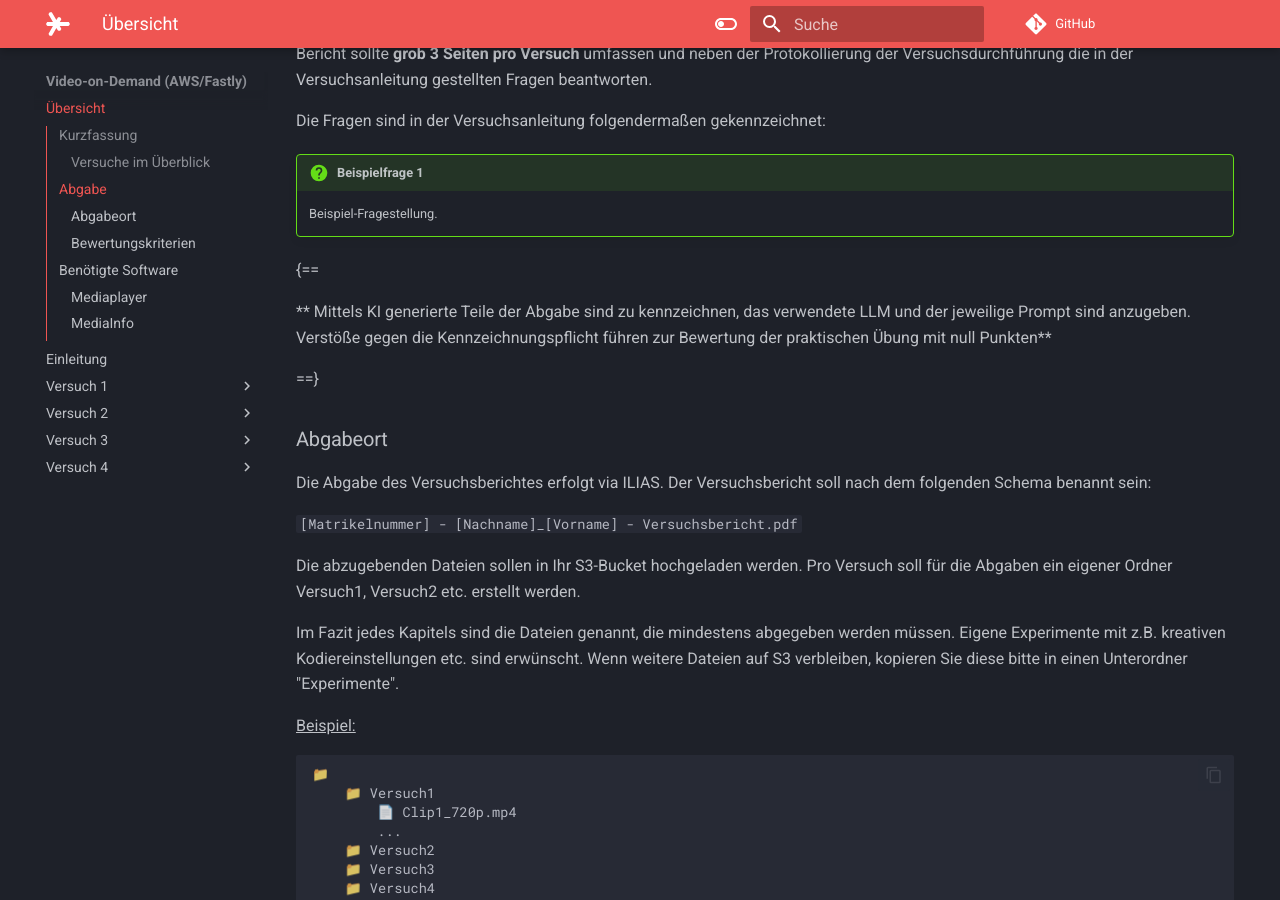
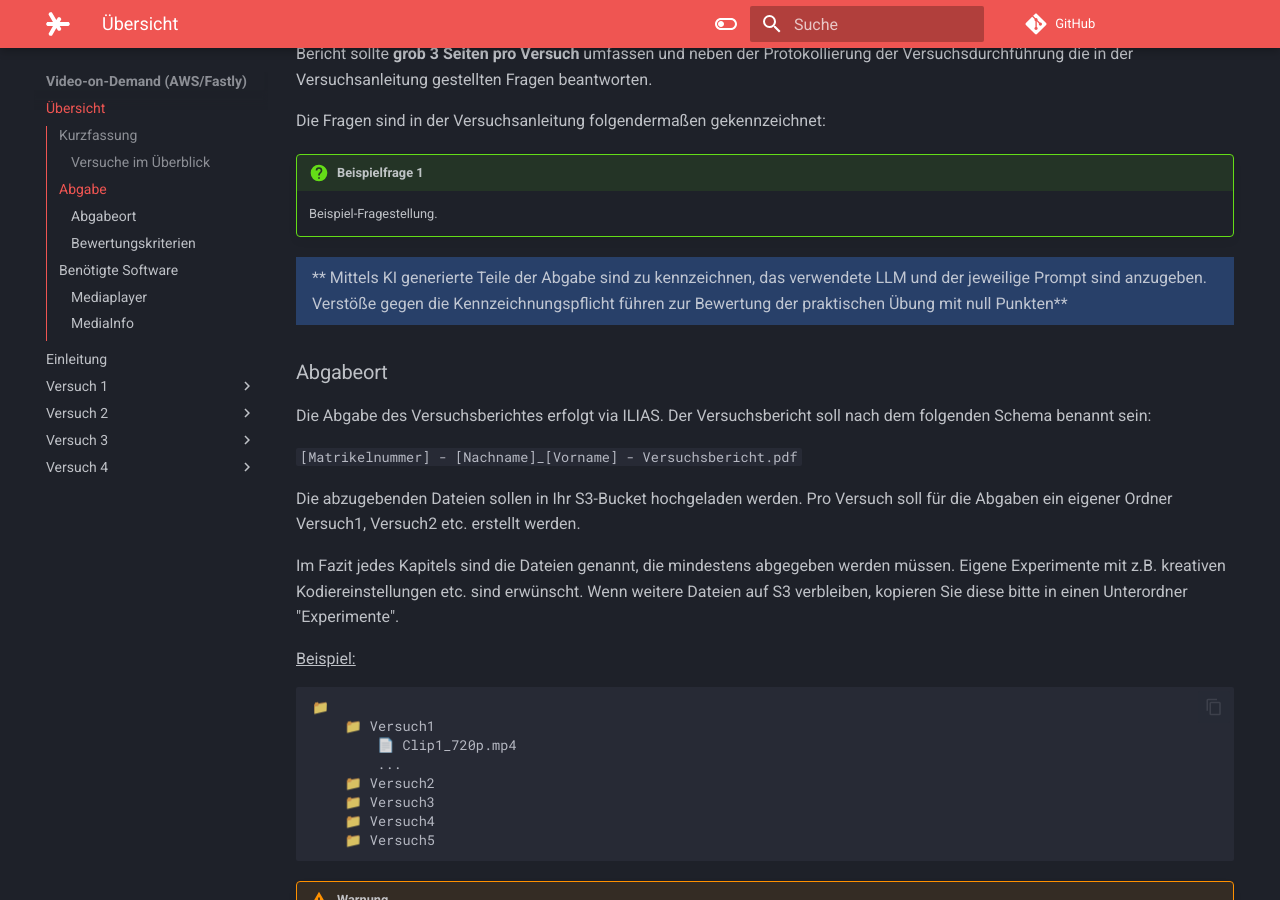
Before and after one commit to wruppelx/mvs-aws-exercise, an MkDocs documentation site: the page built from docs/index.md, in a window 1280 px wide and 900 px high, scrolled down 705 px. Built offline with MkDocs 1.6.1 and Material for MkDocs 9.7.7, drawn with Linux system fonts in a browser that asks for light colours; comment, search, counter and statistics services are not loaded.

Commit message:
mkdics.yml: +pymdownx.critic

```diff
--- a/mkdocs.yml
+++ b/mkdocs.yml
@@ -33,6 +33,7 @@
   - attr_list
   - md_in_html
   - footnotes
+  - pymdownx.critic
 
 plugins:
   - search:
```
